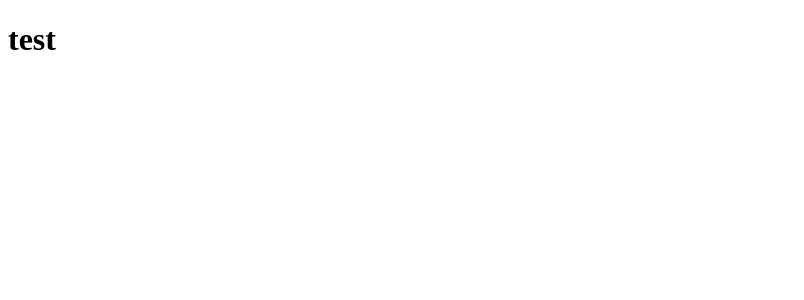
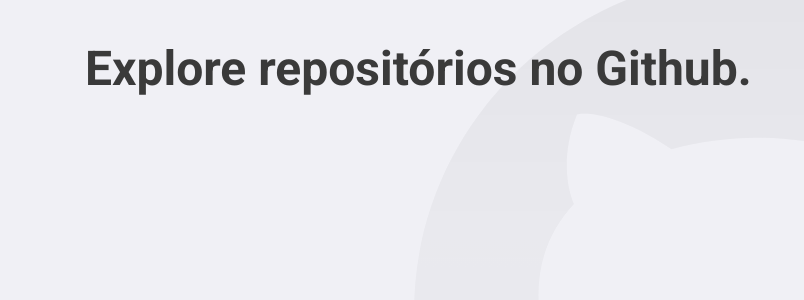
Before and after one commit to luisfelipe-dev/github-explorer, a React (Create React App) app: page / in a window 1280 px wide. Shown: the top 300 px of the page, without its empty margins (0-804 px from the left). Built offline with nearby package versions, Linux system fonts and the light colour scheme.

Commit message:
Adicionando o styled-components e background

```diff
--- a/package.json
+++ b/package.json
@@ -14,6 +14,7 @@
     "react-dom": "^16.13.1",
     "react-router-dom": "^5.1.2",
     "react-scripts": "3.4.1",
+    "styled-components": "^5.1.0",
     "typescript": "~3.7.2"
   },
   "scripts": {
@@ -36,6 +37,7 @@
   },
   "devDependencies": {
     "@types/react-router-dom": "^5.1.5",
+    "@types/styled-components": "^5.1.0",
     "@typescript-eslint/eslint-plugin": "^2.30.0",
     "@typescript-eslint/parser": "^2.30.0",
     "eslint": "^6.8.0",
--- a/public/index.html
+++ b/public/index.html
@@ -4,6 +4,7 @@
     <meta charset="utf-8" />
     <meta name="viewport" content="width=device-width, initial-scale=1" />
     <meta name="theme-color" content="#3A3A3A" />
+    <link href="https://fonts.googleapis.com/css2?family=Roboto:wght@400;700&display=swap" rel="stylesheet">
 
     <title>Github Explorer</title>
   </head>
--- a/src/App.tsx
+++ b/src/App.tsx
@@ -3,10 +3,17 @@ import { BrowserRouter } from 'react-router-dom';
 
 import Routes from './routes';
 
-const App:React.FC = () => (
-  <BrowserRouter>
-    <Routes />
-  </BrowserRouter>
-)
+import GlobalStyle from './styles/global';
+
+const App: React.FC = () => (
+  <>
+    <BrowserRouter>
+      <div className="container">
+        <Routes />
+      </div>
+    </BrowserRouter>
+    <GlobalStyle />
+  </>
+);
 
 export default App;
--- a/src/pages/Dashboard/index.tsx
+++ b/src/pages/Dashboard/index.tsx
@@ -1,5 +1,11 @@
 import React from 'react';
 
-const Dashboard: React.FC = () => <h1>test</h1>;
+import * as Style from './styles';
+
+const Dashboard: React.FC = () => (
+  <Style.Dashboard>
+    <h1>Explore repositórios no Github.</h1>
+  </Style.Dashboard>
+);
 
 export default Dashboard;
--- /dev/null
+++ b/src/pages/Dashboard/styles.ts
@@ -0,0 +1,11 @@
+import styled from 'styled-components';
+
+export const Dashboard = styled.div`
+  margin-top: 2.5rem;
+
+  h1{
+    font-weight: bold;
+    color: #3A3A3A;
+    font-size: 3rem;
+  }
+`;
--- /dev/null
+++ b/src/styles/global.ts
@@ -0,0 +1,58 @@
+import { createGlobalStyle } from 'styled-components';
+
+import githubBackground from '../assets/github-background.svg'
+
+export default createGlobalStyle`
+  *{
+    padding: 0;
+    margin: 0;
+    box-sizing: border-box;
+    outline: 0;
+  }
+
+  body{
+    background: #F0F0F5 url(${githubBackground}) no-repeat 70% top;
+    -webkit-font-smoothing: antialiased;
+  }
+
+  body, input, button{
+    font: 16px Roboto, sans-serif;
+  }
+
+  .container {
+    width: 100%;
+    padding-right: 15px;
+    padding-left: 15px;
+    margin-right: auto;
+    margin-left: auto;
+  }
+
+  /* BREAKPOINT 576px */
+  @media (min-width: 36em) {
+    .container {
+      max-width: 540px;
+    }
+  }
+
+  /* BREAKPOINT 768px */
+  @media (min-width: 48em) {
+    .container {
+      max-width: 720px;
+    }
+  }
+
+  /* BREAKPOINT 992px */
+  @media (min-width: 62em) {
+    .container {
+      max-width: 960px;
+    }
+  }
+
+  /* BREAKPOINT 1200px */
+  @media (min-width: 75em) {
+    .container {
+      max-width: 1140px;
+    }
+  }
+
+`;
```
Also changed, not shown: src/assets/github-background.svg (added), 1 other file (tests, documents, lock files or other folders).
